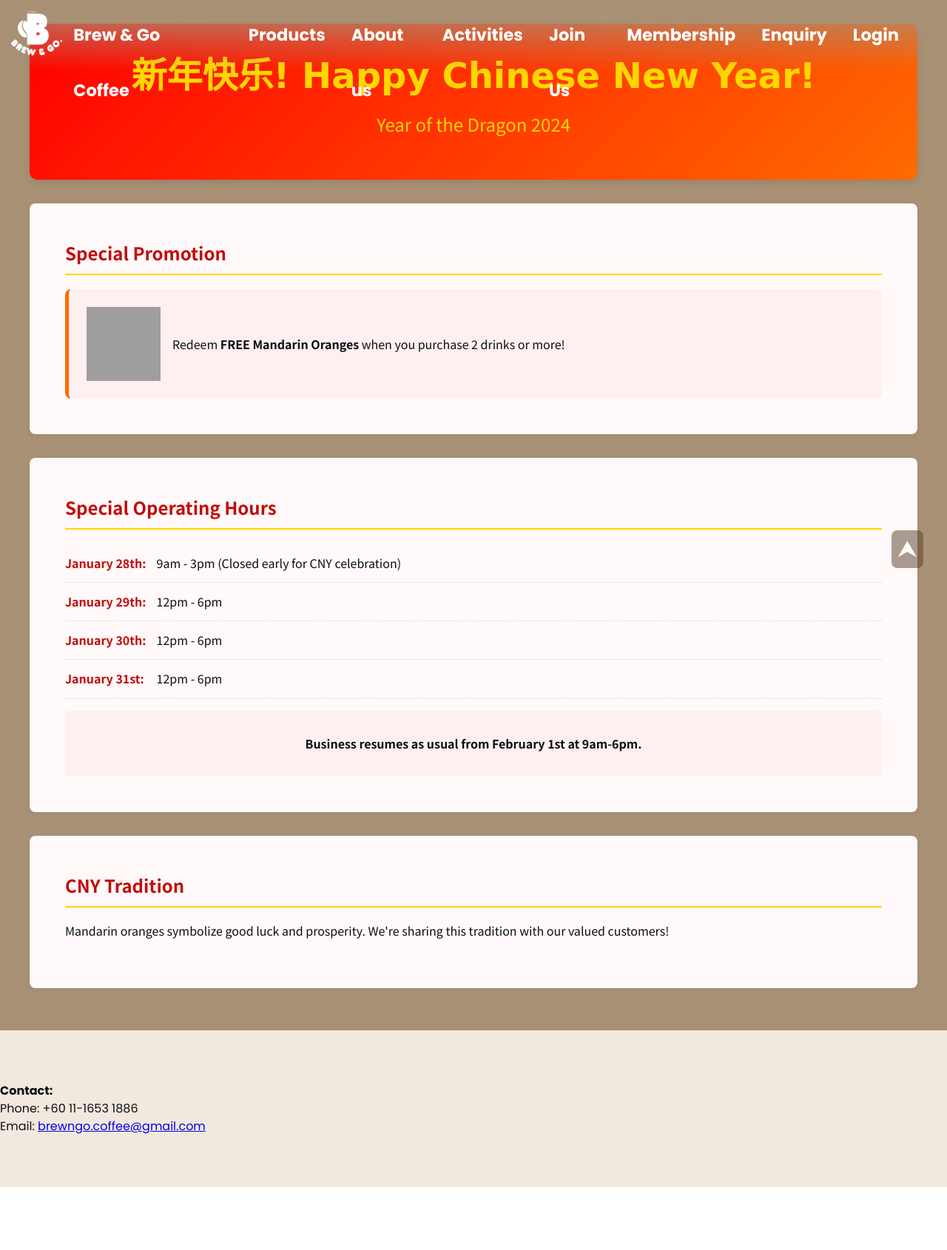
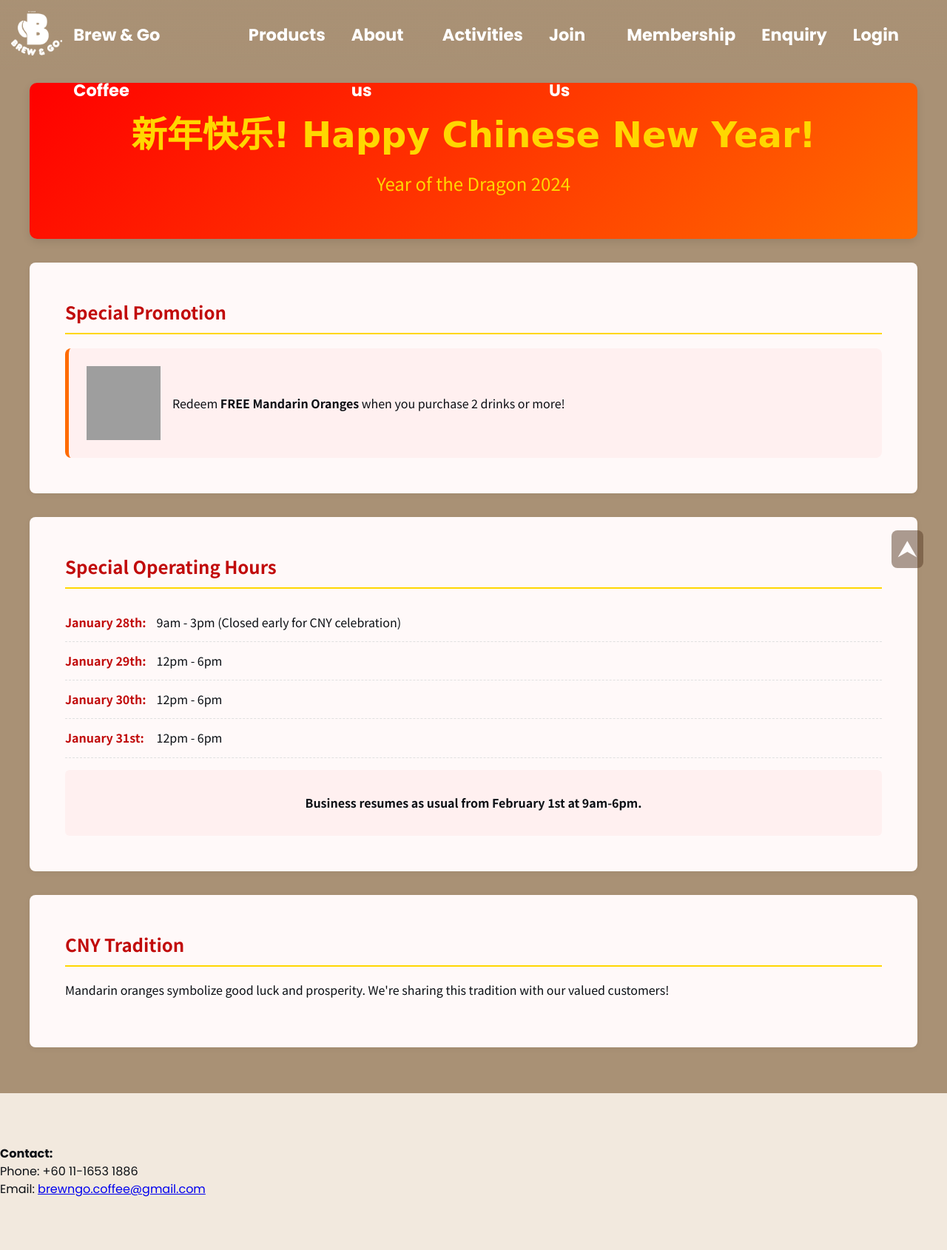
Before and after one commit to HaHaBlah/yourname_assign1, a PHP site: page /Current.html in a window 1280 px wide. Shown: the whole page at 74% size. Before the commit the page ends 1605 px from the top, so only its background shows below. Run offline with PHP 8.4, Linux system fonts and the light colour scheme; some web fonts are replaced; grey boxes are pictures that could not be loaded.

Commit message:
This one works

```diff
--- a/assign1/Activities.html
+++ b/assign1/Activities.html
@@ -52,7 +52,7 @@
 
                 </div>
                 </div>
-               </li>
+                </li>
 
                 <li><a href="joinus.html">Join Us</a></li>
                 <li><a href="registration.html">Membership</a></li>
--- a/assign1/styles/CNY.css
+++ b/assign1/styles/CNY.css
@@ -88,9 +88,10 @@
         font-size: 1.5rem;
     }
 }
+
 .cny-container {
     max-width: 1200px;
-    margin: 0 auto;
+    margin: 5rem auto;
     padding: 2rem;
     font-family: 'Noto Sans SC', sans-serif;
 }
--- a/assign1/styles/joinus.css
+++ b/assign1/styles/joinus.css
@@ -30,7 +30,6 @@ body {
     background-size: cover;
     background-attachment: scroll;
     color: white;
-
 }
 
 .hiring-banner h1 {
--- a/assign1/styles/style.css
+++ b/assign1/styles/style.css
@@ -1146,7 +1146,6 @@ With some parts edited for compatibility since they applied to whole webpage*/
 
 /*about.html*/
 
-
 .home {
     display: flex;
     align-items: center;
```
